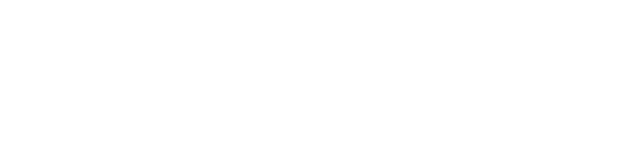
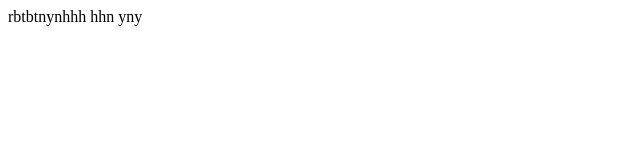
Before and after one commit to swapppy/gitpro, a plain HTML site: page index.html in a window 1280 px wide. Shown: the whole page, without its empty margins (0-640 px from the left). Drawn offline with Linux system fonts and the light colour scheme.

Commit message:
radom text

```diff
--- a/index.html
+++ b/index.html
@@ -7,6 +7,6 @@
     <title>Added Title</title>
 </head>
 <body>
-
+    rbtbtnynhhh hhn yny
 </body>
 </html>
```
